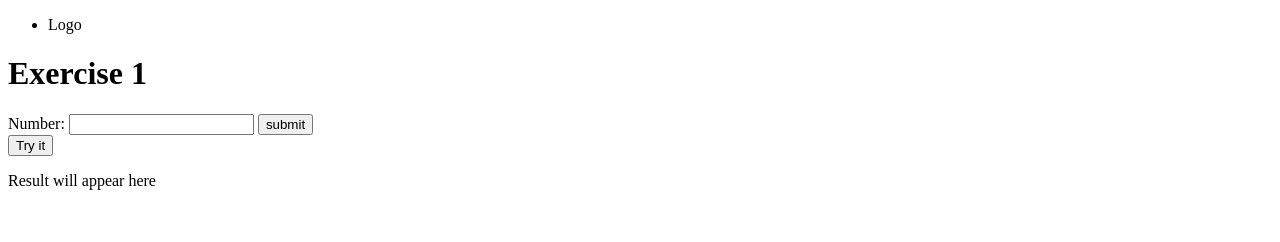
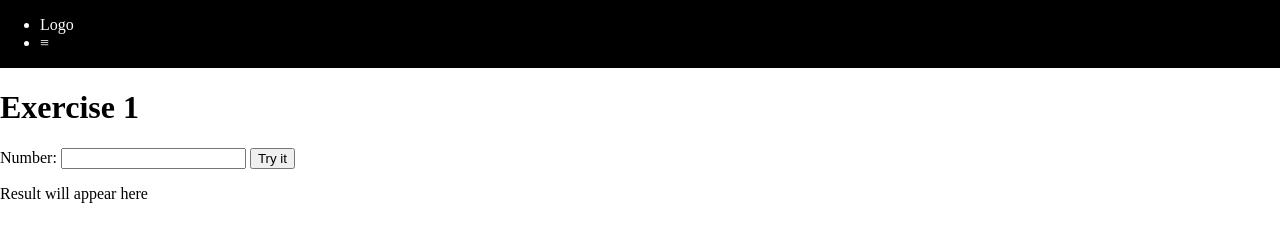
Before and after one commit to Lemeson/jsFTOP, a plain HTML site: page index.html in a window 1280 px wide. Drawn offline with Linux system fonts and the light colour scheme.

Commit message:
Exercise 1 complete

```diff
--- /dev/null
+++ b/css/style.css
@@ -0,0 +1,12 @@
+body {
+    display: flex;
+    flex-direction: column;
+    padding: 0;
+    margin: 0;
+    box-sizing: border-box;
+}
+
+nav {
+    background-color: #000;
+    color: #fff;
+}
--- a/index.html
+++ b/index.html
@@ -4,13 +4,14 @@
     <meta charset="UTF-8">
     <meta name="viewport" content="width=device-width, initial-scale=1.0">
     <script src="js/javascript.js"></script>
-    <link rel="stylesheet" href="">
+    <link rel="stylesheet" href="css/style.css">
     <title>Exercises 1</title>
 </head>
 <body>
     <nav>
         <ul>
             <li>Logo</li>
+            <li>&#8801;</li>
         </ul>
     </nav>
 
@@ -21,12 +22,9 @@
         <div class="content">
             <h1>Exercise 1</h1>
 
-            <form name="add7" action="" onsubmit="add7(event)" method="post">
                 Number: <input type="number" id="numberInput" name="number">
-                <input type="submit" value="submit">
-            </form>
 
-            <button type="button" onclick="add7()">Try it</button>
+                <button type="button" onclick="add7()">Try it</button>
 
             <p id="result">Result will appear here</p>
         </div>
--- a/js/javascript.js
+++ b/js/javascript.js
@@ -1,4 +1,6 @@
 function add7() {
-    var number = document
-    return( console.log (number + 7));
+    var number = document.getElementById("numberInput").value;
+    var result = parseFloat(number) + 7;
+    document.getElementById("result").innerText = result;
+    return( console.log(result));
 }
```
